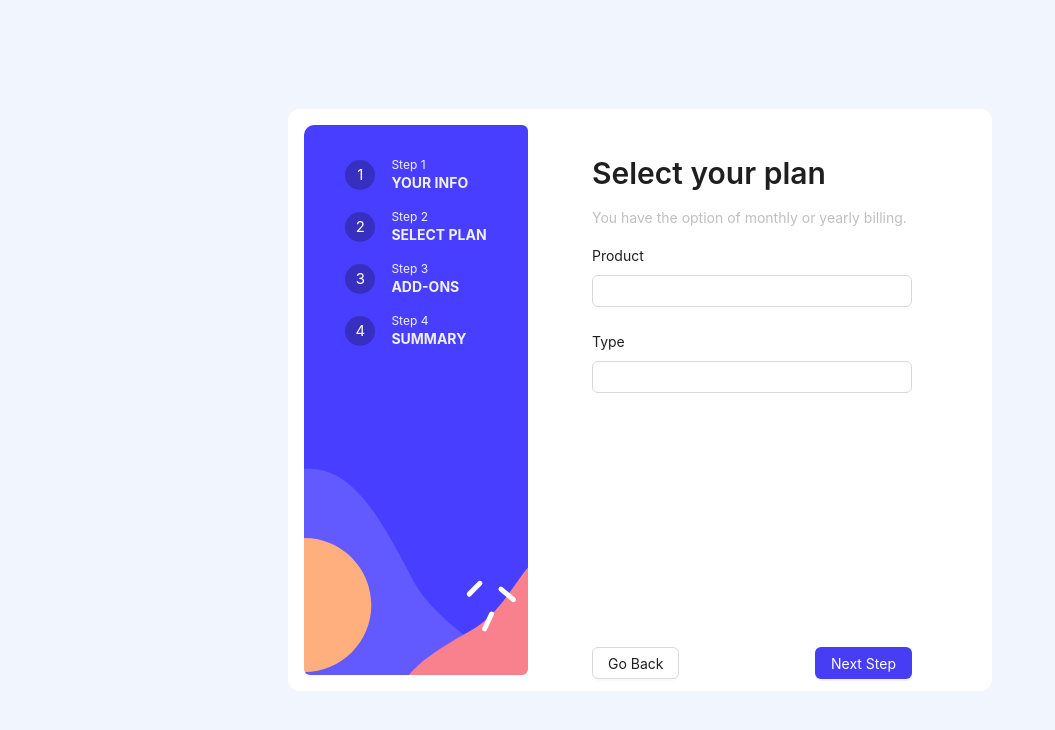
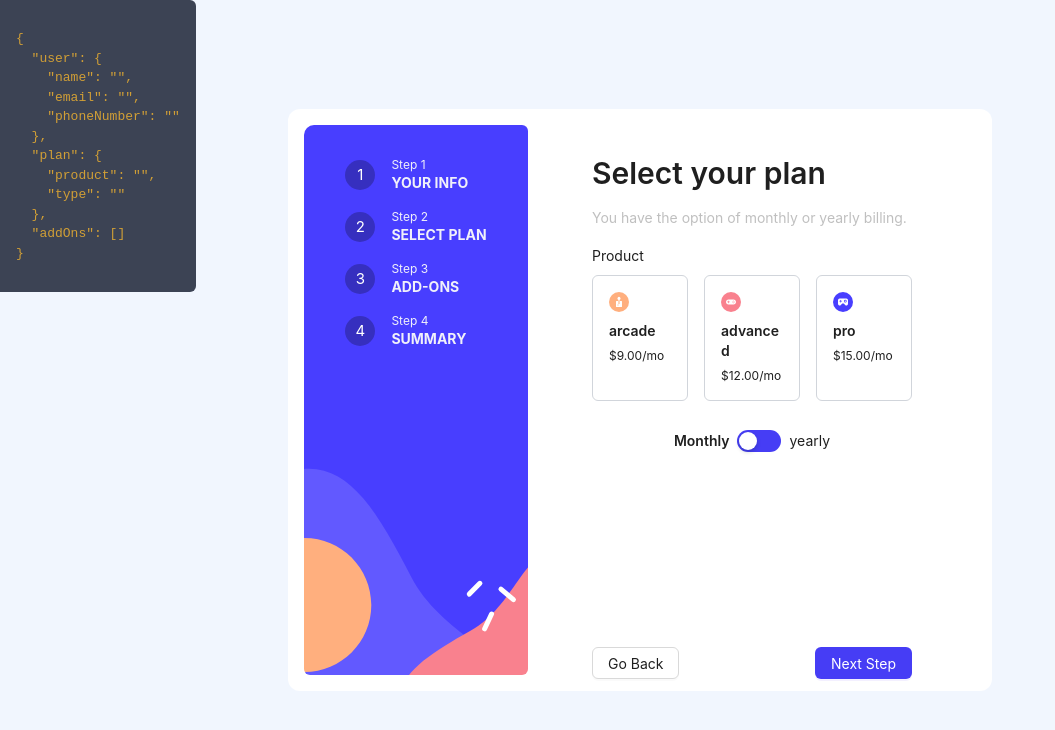
Before and after one commit to BorzooMV/multi-step-form, a React (Vite) app: page /select-plan in a window 1280 px wide. Shown: the top 730 px of the page, without its empty margins (0-1055 px from the left). Built offline with nearby package versions, Linux system fonts and the light colour scheme.

Commit message:
temp: temperory commit

```diff
--- a/src/components/Layout/Router.tsx
+++ b/src/components/Layout/Router.tsx
@@ -6,9 +6,12 @@ import SelectAddOns from "../../pages/SelectAddOns";
 import Summery from "../../pages/Summery";
 import ThankYou from "../../pages/ThankYou";
 import NotFound from "../../pages/404";
+import DebugContext from "../DebugContext";
 
 export default function Router() {
   return (
+    <>
+      <DebugContext />
       <Routes>
         <Route path="/" element={<Personal />} />
         <Route path="/select-plan" element={<SelectPlan />} />
@@ -17,5 +20,6 @@ export default function Router() {
         <Route path="/thank-you" element={<ThankYou />} />
         <Route path="*" element={<NotFound />} />
       </Routes>
+    </>
   );
 }
--- /dev/null
+++ b/src/components/ProductCard/index.tsx
@@ -0,0 +1,46 @@
+import { Typography } from "antd";
+import { FormikErrors } from "formik";
+
+interface ProductWithImage extends Product {
+  imageSrc: string;
+}
+
+type ProductCardProps = {
+  product: ProductWithImage;
+  handleChangeValue: (
+    field: string,
+    value: any,
+    shouldValidate?: boolean | undefined
+  ) =>
+    | Promise<void>
+    | Promise<
+        FormikErrors<{
+          product: ProductName;
+          type: ProductType;
+        }>
+      >;
+};
+
+const { Text, Title } = Typography;
+
+export default function ProductCard({
+  product,
+  handleChangeValue,
+}: ProductCardProps) {
+  function handleClick() {
+    handleChangeValue("product", product.name);
+  }
+  return (
+    <div
+      onClick={handleClick}
+      className="hover:bg-slate-100 flex flex-col p-4 cursor-pointer w-16 rounded-md border border-gray-300 border-solid"
+    >
+      <img width={20} src={product.imageSrc} alt={`${product.name} image`} />
+      <Title className="!text-sm">{product.name}</Title>
+      <Text className="!text-xs">{`${Intl.NumberFormat("en-US", {
+        style: "currency",
+        currency: "USD",
+      }).format(product.price.final)}/mo`}</Text>
+    </div>
+  );
+}
--- /dev/null
+++ b/src/components/ProductTypeSwitch/ProductTypeSwitch.tsx
@@ -0,0 +1,43 @@
+import { Switch, Typography } from "antd";
+import { FormikErrors } from "formik";
+
+const { Text } = Typography;
+
+type ProductTypeSwitchProps = {
+  currentProductType: ProductType;
+  handleChangeValue: (
+    field: string,
+    value: any,
+    shouldValidate?: boolean | undefined
+  ) =>
+    | Promise<void>
+    | Promise<
+        FormikErrors<{
+          product: ProductName;
+          type: ProductType;
+        }>
+      >;
+};
+
+export default function ProductTypeSwitch({
+  currentProductType,
+  handleChangeValue,
+}: ProductTypeSwitchProps) {
+  function handleChange(checked: boolean) {
+    if (checked) {
+      handleChangeValue("type", "yearly");
+    } else {
+      handleChangeValue("type", "monthly");
+    }
+  }
+  return (
+    <div className="flex justify-center items-center gap-2">
+      <Text strong={currentProductType === "monthly"}>Monthly</Text>
+      <Switch
+        className="bg-primary hover:bg-primary/80"
+        onChange={handleChange}
+      />
+      <Text strong={currentProductType === "yearly"}>yearly</Text>
+    </div>
+  );
+}
--- a/src/components/forms/SelectPlanForm.tsx
+++ b/src/components/forms/SelectPlanForm.tsx
@@ -4,8 +4,14 @@ import useGetStepsFromUrl from "../../hooks/useGetStepsFromUrl";
 import HeadAndSub from "../HeadAndSub";
 import { useFormContext } from "../FormProvider";
 import FormNavigation from "../FormNavigation";
+import ProductCard from "../ProductCard";
 
 import { Form, Input } from "antd";
+import products from "../../data/products.json";
+import ProductTypeSwitch from "../ProductTypeSwitch/ProductTypeSwitch";
+import arcadeImage from "../../assets/icon-arcade.svg";
+import advancedImage from "../../assets/icon-advanced.svg";
+import proImage from "../../assets/icon-pro.svg";
 
 function TheForm({ step }: { step: number }) {
   const { dispatch } = useFormContext();
@@ -13,16 +19,32 @@ function TheForm({ step }: { step: number }) {
 
   const formik = useFormik({
     initialValues: {
-      product: "" as ProductName,
-      type: "" as ProductType,
+      product: "",
+      type: "monthly" as ProductType,
     },
     onSubmit: (values) => {
       dispatch({
         type: "PLAN/UPDATE",
-        payload: values,
+        payload: values as Plan,
       });
       goToNextStep();
     },
+  });
+
+  const desiredProducts: Product[] = products.regulars.filter(
+    (product) => product.type === formik.values.type
+  );
+  const desiredProductsWithImage = desiredProducts.map((product) => {
+    switch (product.name) {
+      case "arcade":
+        return { ...product, imageSrc: arcadeImage };
+
+      case "advanced":
+        return { ...product, imageSrc: advancedImage };
+
+      case "pro":
+        return { ...product, imageSrc: proImage };
+    }
   });
 
   return (
@@ -33,10 +55,41 @@ function TheForm({ step }: { step: number }) {
     >
       <div>
         <Form.Item label="Product" name="product">
-          <Input onChange={formik.handleChange} />
+          {/* <Input onChange={formik.handleChange} /> */}
+          <div className="flex gap-4">
+            {desiredProductsWithImage.map((product, index) => (
+              <ProductCard
+                key={index}
+                product={product}
+                handleChangeValue={formik.setFieldValue}
+              />
+            ))}
+            {/* <ProductCard
+              imgSrc={sampleProductImage}
+              type="monthly"
+              finalPrice={9}
+              productName="arcade"
+              onClick={() => formik.setFieldValue("product", "arcade")}
+            />
+            <ProductCard
+              imgSrc={sampleProductImage}
+              type="monthly"
+              finalPrice={9}
+              productName="arcade"
+            />
+            <ProductCard
+              imgSrc={sampleProductImage}
+              type="monthly"
+              finalPrice={9}
+              productName="arcade"
+            /> */}
+          </div>
         </Form.Item>
-        <Form.Item label="Type" name="type">
-          <Input onChange={formik.handleChange} />
+        <Form.Item name="type">
+          <ProductTypeSwitch
+            currentProductType={formik.values.type}
+            handleChangeValue={formik.setFieldValue}
+          />
         </Form.Item>
       </div>
       <FormNavigation step={step} />
--- a/src/global.d.ts
+++ b/src/global.d.ts
@@ -3,7 +3,7 @@ type AddOnsProductName =
   | "onlineService"
   | "largerStorage"
   | "customizableProfile";
-type ProductName = RegularProductName | AddOnsProductName;
+type ProductName = RegularProductName | AddOnsProductName | string;
 type ProductType = "yearly" | "monthly";
 type Discount = {
   inMounths?: number;
@@ -19,17 +19,6 @@ type Plan = {
   type: ProductType;
 };
 
-type Product = {
-  name: ProductName;
-  type: ProductType;
-  description: string | null;
-  price: {
-    actual: number;
-    discount: Discount | null;
-    final: number;
-  };
-};
-
 type UserData = {
   user: UserInfo;
   plan: Plan;
@@ -41,3 +30,14 @@ type Step = {
   indicatorTitle: string;
   description: string;
 };
+
+interface Product {
+  name: ProductName;
+  type: ProductType;
+  description: string | null;
+  price: {
+    actual: number;
+    discount: Discount | null;
+    final: number;
+  };
+}
```
Lines whose indentation alone changed are shown as unchanged.
